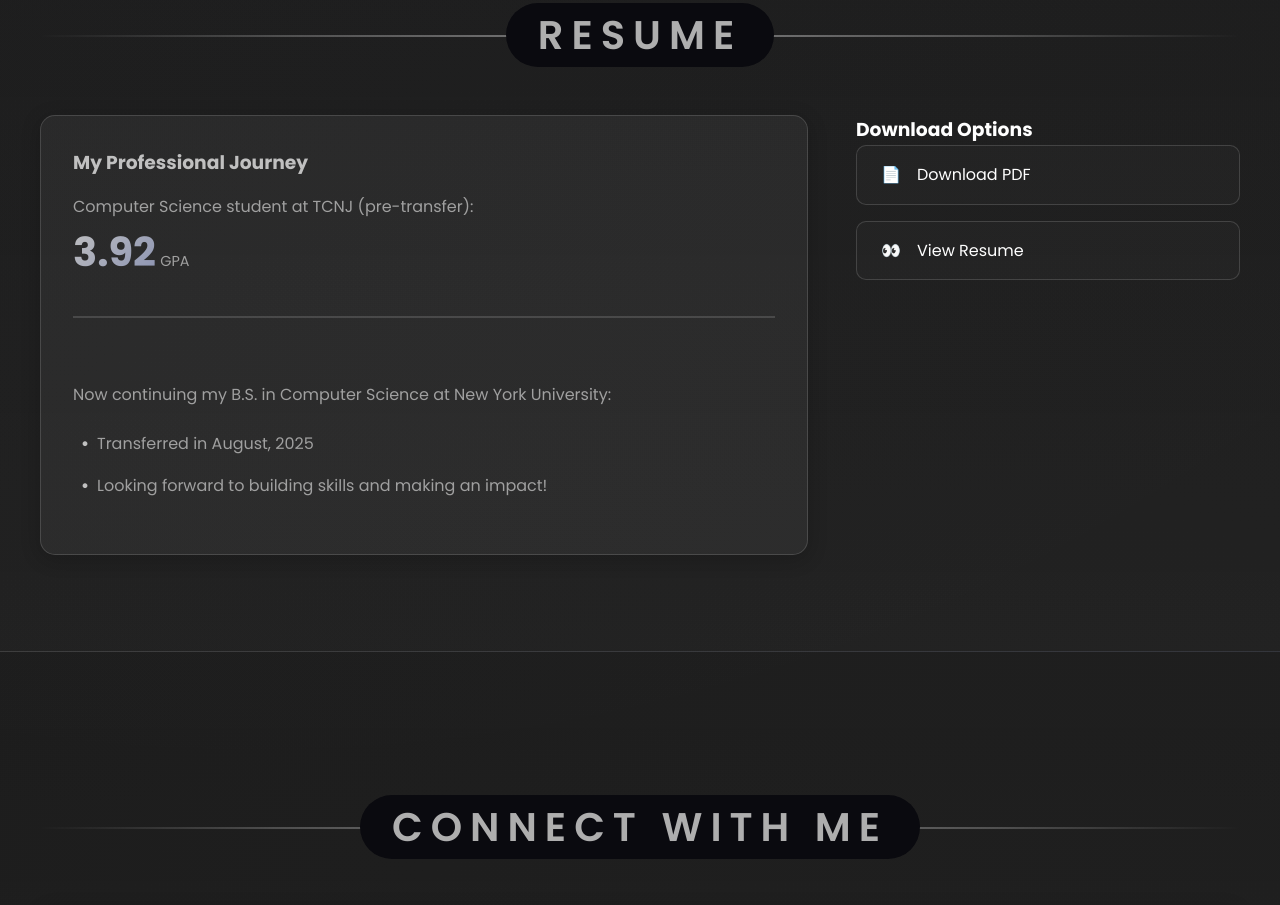
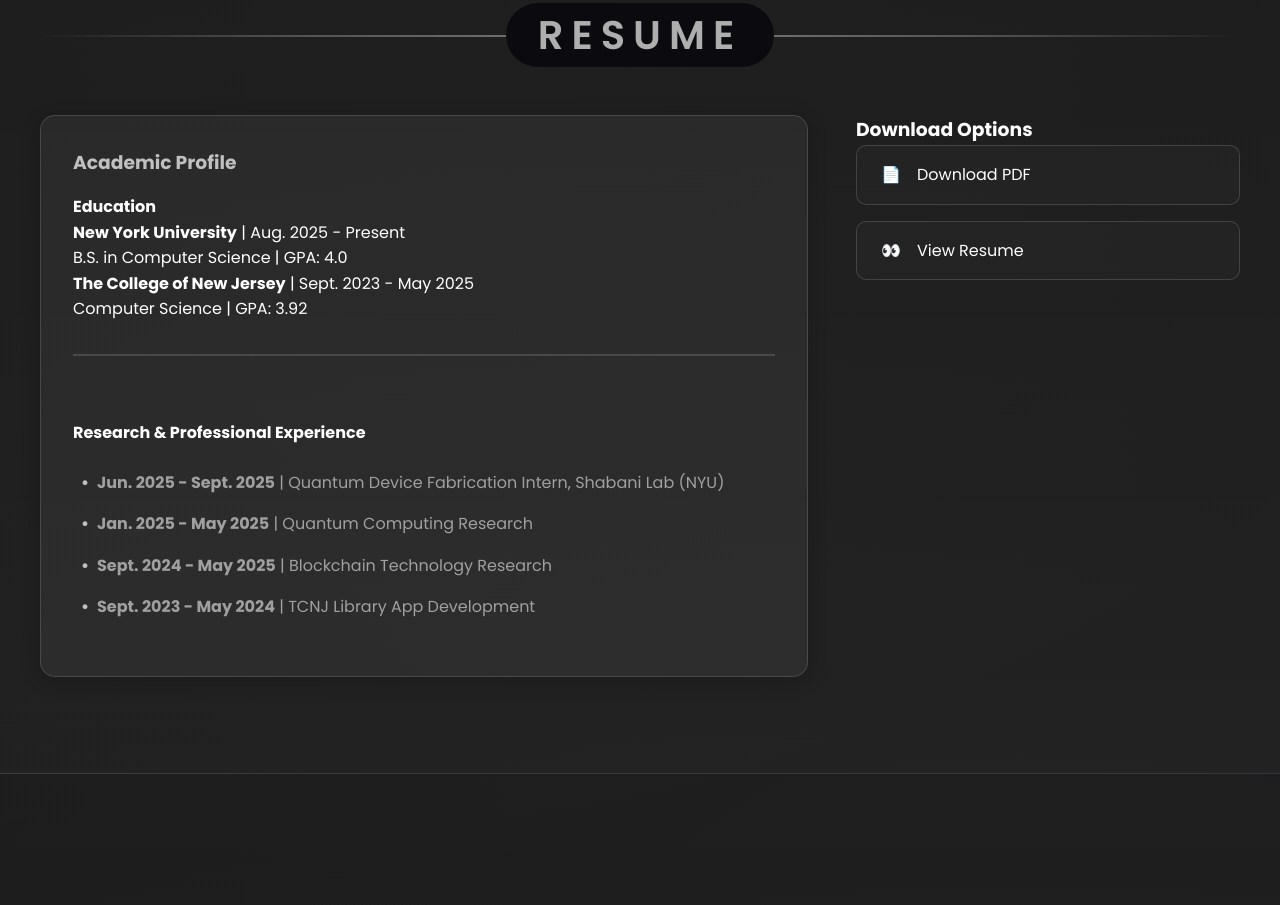
Before and after one commit to WillRoche2587/WillRoche2587.github.io, a website: page index.html in a window 1280 px wide. Shown: the part 4450-5355 px from the top of the page. Drawn offline with nearby package versions, Linux system fonts and the light colour scheme; animation ran at ten frames a second.

Commit message:
resume update

```diff
--- a/index.html
+++ b/index.html
@@ -224,20 +224,32 @@
                 <div class="resume-container">
                     <div class="resume-preview">
                         <div class="resume-card holo-tile">
-                            <h3>My Professional Journey</h3>
-                            <p>Computer Science student at TCNJ (pre-transfer):</p>
-                                <div class="stat">
-                                    <span class="number">3.92</span>
-                                    <span class="label">GPA</span>
+                            <h3>Academic Profile</h3>
+
+                            <div class="cv-section">
+                                <h4>Education</h4>
+                                <div class="education-entry">
+                                    <strong>New York University</strong> | Aug. 2025 - Present
+                                    <br>B.S. in Computer Science | GPA: 4.0
                                 </div>
+
+                                <div class="education-entry">
+                                    <strong>The College of New Jersey</strong> | Sept. 2023 - May 2025
+                                    <br>Computer Science | GPA: 3.92
+                                </div>
+                            </div>
 
                             <div class="education-separator"></div>
 
-                            <p>Now continuing my B.S. in Computer Science at New York University:</p>
-                            <ul>
-                                <li>Transferred in August, 2025</li>
-                                <li>Looking forward to building skills and making an impact!</li>
-                            </ul>
+                            <div class="cv-section">
+                                <h4>Research & Professional Experience</h4>
+                                <ul class="timeline-list">
+                                    <li><strong>Jun. 2025 - Sept. 2025</strong> | Quantum Device Fabrication Intern, Shabani Lab (NYU)</li>
+                                    <li><strong>Jan. 2025 - May 2025</strong> | Quantum Computing Research</li>
+                                    <li><strong>Sept. 2024 - May 2025</strong> | Blockchain Technology Research</li>
+                                    <li><strong>Sept. 2023 - May 2024</strong> | TCNJ Library App Development</li>
+                                </ul>
+                            </div>
                         </div>
                     </div>
                     <div class="resume-sidebar">
```
Also changed, not shown: 1 other file.
